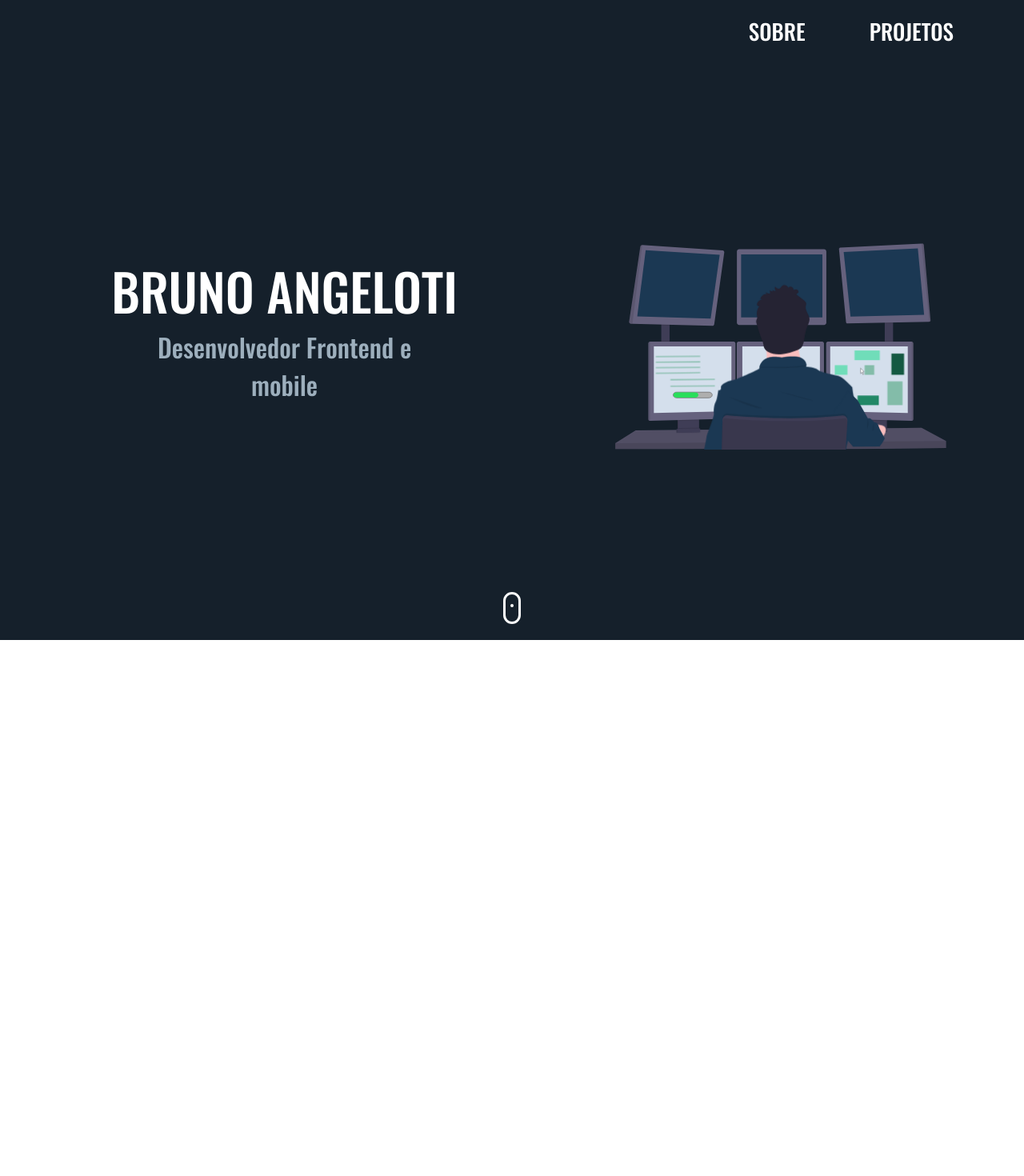
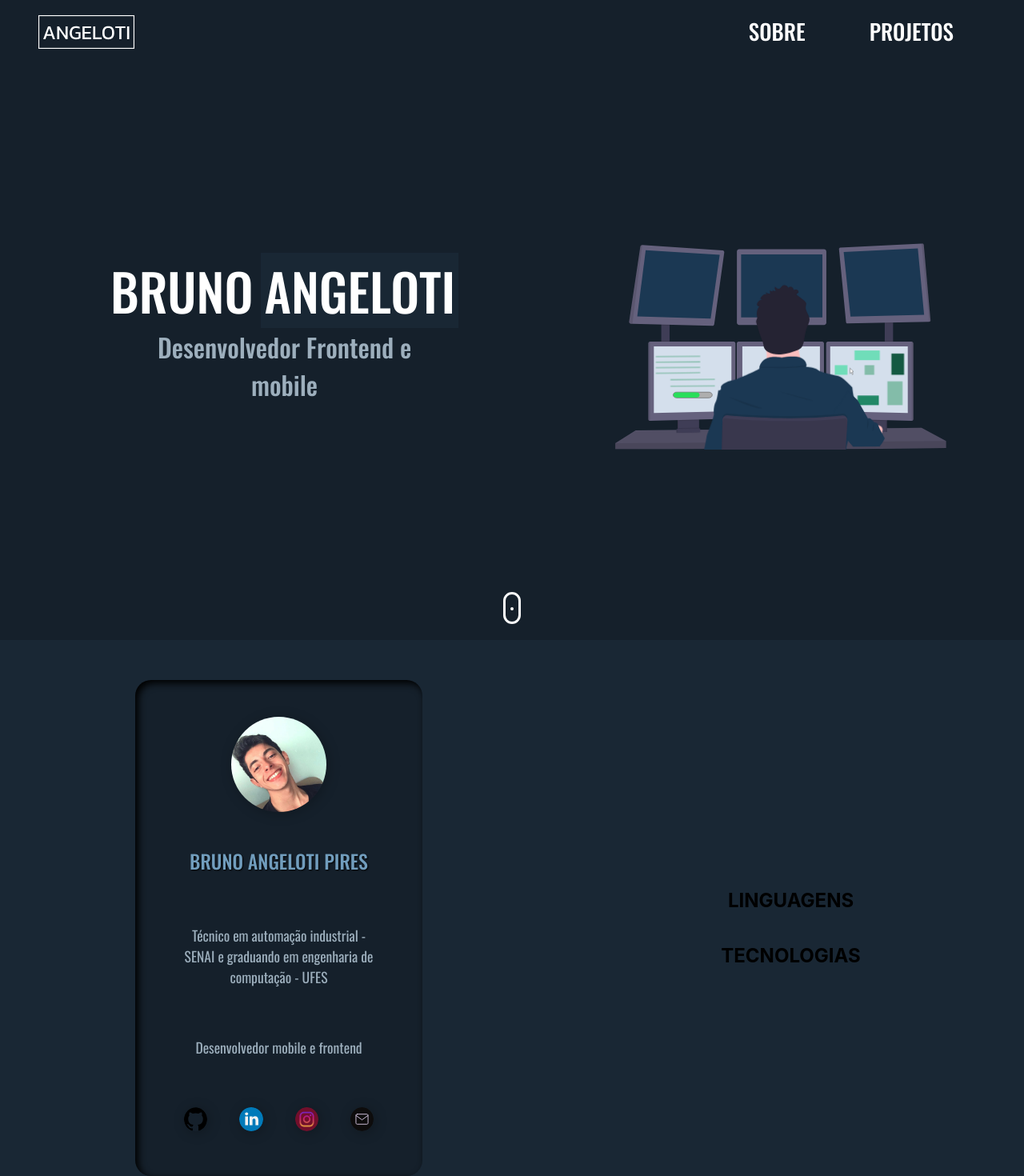
Before and after one commit to BrunoAngeloti/Portifolio, a Next.js app: page / in a window 1280 px wide. Shown: the top 1470 px of the page at 80% size. Before the commit the page ends 800 px from the top, so only its background shows below. Built offline with nearby package versions, Linux system fonts and the light colour scheme.

Commit message:
cardBox pronto, mas nao responsivo

```diff
--- a/pages/index.js
+++ b/pages/index.js
@@ -22,13 +22,17 @@ export default function Home() {
       </Head>
 
       <div className={styles.header}>
-        <h3 data-aos="fade-right">SOBRE</h3>
-        <h3 data-aos="fade-right">PROJETOS</h3>
+        <img data-aos="fade-right" src="logo.svg" alt="logo angeloti" />
+        <div className={styles.buttons}>
+          <h3 data-aos="fade-right">SOBRE</h3>
+          <h3 data-aos="fade-right">PROJETOS</h3>
+        </div>
+
       </div>
 
       <div className={styles.home}>
         <div data-aos="fade-right" className={styles.content}>
-          <h1>BRUNO ANGELOTI</h1>
+          <h1>BRUNO <div className={styles.sobrenome}>ANGELOTI</div></h1>
           <h2>Desenvolvedor Frontend e mobile</h2>
         </div>
         <div data-aos="fade-right" className={styles.image}>
@@ -36,7 +40,7 @@ export default function Home() {
         </div>
       </div>
 
-      {/*<div className={styles.about}>
+      <div className={styles.about}>
         <div className={styles.card}>
           <CardAbout />
         </div>
@@ -45,8 +49,9 @@ export default function Home() {
           <h2>LINGUAGENS</h2>
           <h2>TECNOLOGIAS</h2>
         </div>
-  </div>*/}
-         <span className={styles.mouse}></span>
+      </div>
+
+      <span className={styles.mouse}></span>
     </div>
 
   )
--- a/styles/Home.module.css
+++ b/styles/Home.module.css
@@ -14,11 +14,23 @@
 
   display: flex;
   flex-direction: row;
+  justify-content: space-between;
+  align-items: center;
+  padding-right: 3rem;
+  padding-left: 3rem;
+}
+
+.header img {
+  width: 120px;
+}
+
+.header buttons {
+  display: flex;
+  flex-direction: row;
   justify-content: flex-end;
   align-items: center;
   padding-right: 3rem;
   padding-left: 3rem;
-
 }
 
 .header h3{
@@ -79,6 +91,15 @@
   font-family: 'Oswald', sans-serif;
   text-align: center;
   margin: 0;
+  display: flex;
+  flex-direction: row;
+}
+
+.sobrenome {
+  background-color: var(--background-light);
+  padding: 0px 4px 0px 4px;
+  margin: 0px;
+  margin-left: 10px;
 }
 
 .content h2{
@@ -137,6 +158,10 @@
   .home {
     flex-direction: column;
   }
+  .header img {
+    display: none;
+  }
+
   .content h1 {
     font-size: 8vw;
   }
--- a/styles/components/CardAbout.module.css
+++ b/styles/components/CardAbout.module.css
@@ -3,6 +3,7 @@
     flex-direction: column;
     justify-content: space-around;
     width: 60%;
+    height: 100%;
     padding: 30px 60px 20px 60px;
     box-shadow: inset 4px 4px 10px black;
     border-radius: 20px;
@@ -12,15 +13,16 @@
 }
 
 .container img {
-    width: 200px;
+    width: 50%;
     border-radius: 50%;
     box-shadow: 2px 2px 15px rgba(0, 0, 0, 0.25);
     margin-bottom: 10px;
+
 }
 
 .container p{
     color: var(--text);
-    font-size: 1.5rem;
+    font-size: 1.1rem;
     font-weight: 400;
     font-family: 'Oswald', sans-serif;
     margin: 0;
@@ -30,7 +32,7 @@
 
 .container h1 {
     color: var(--titleTwo);
-    font-size: 2.5rem;
+    font-size: 1.5rem;
     font-weight: 500;
     font-family: 'Oswald', sans-serif;
     text-align: center;
@@ -47,7 +49,7 @@
 }
 
 .socialMidias img{
-    width: 45px;
+    width: 2.3vw;
     transition: 0.3s;
     margin: 30px 20px 20px 20px;
     box-shadow: 2px 2px 15px rgba(0, 0, 0, 0.25);
--- a/styles/globals.css
+++ b/styles/globals.css
@@ -3,6 +3,7 @@ html,
 body {
   padding: 0;
   margin: 0;
+  scroll-behavior: smooth;
   font-family: -apple-system, BlinkMacSystemFont, Segoe UI, Roboto, Oxygen,
     Ubuntu, Cantarell, Fira Sans, Droid Sans, Helvetica Neue, sans-serif;
 }
```
Also changed, not shown: public/logo.svg (added).
